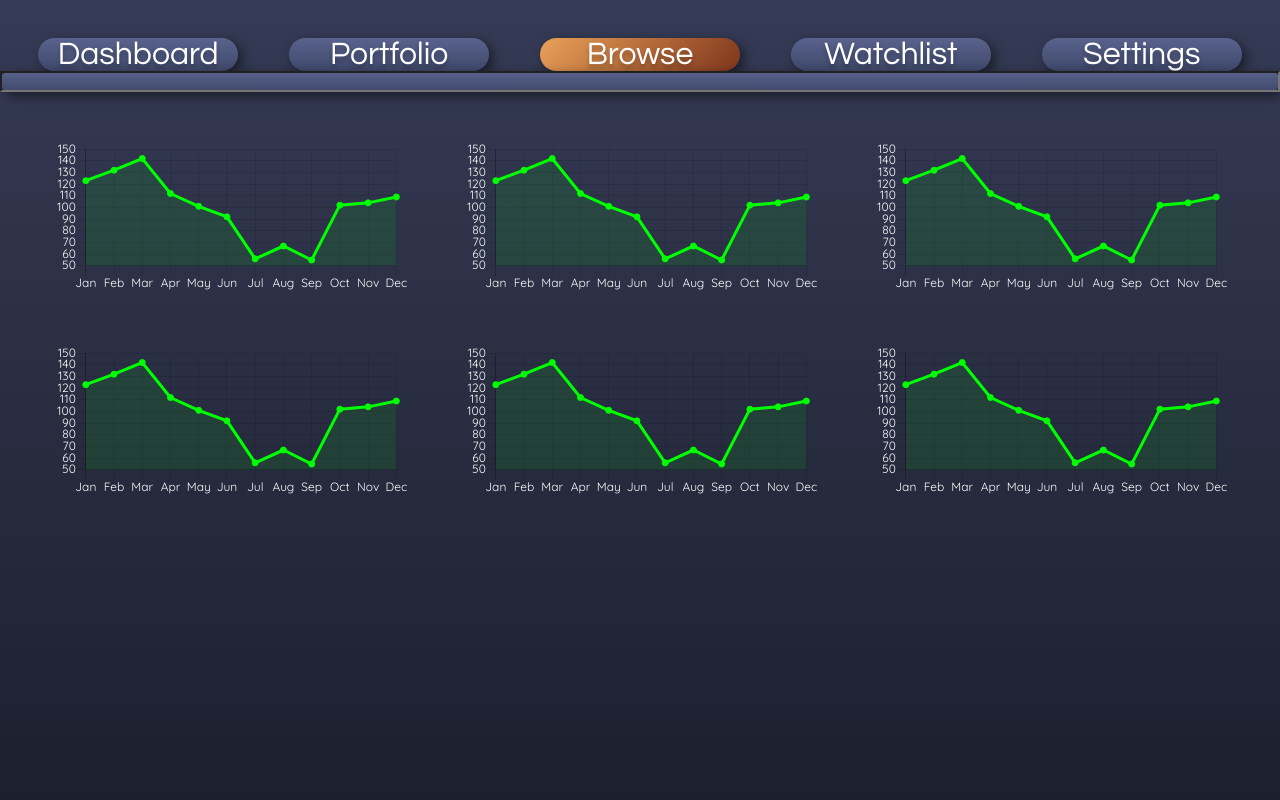
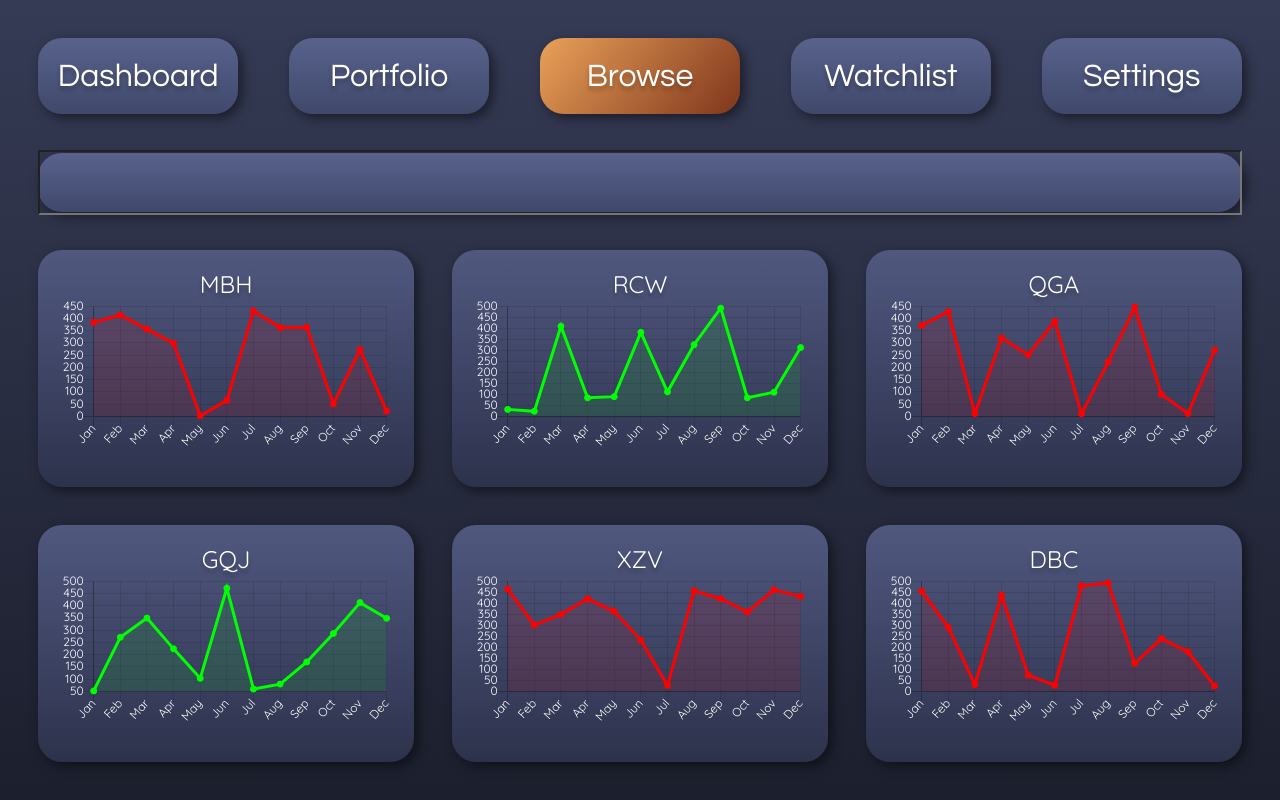
Before and after one commit to jontrost/stimulator, a React (Create React App) app: page /#/browse in a window 1280 px wide. Built offline with nearby package versions, Linux system fonts and the light colour scheme.

Commit message:
Added graph/ticker to stock card

```diff
--- a/src/browse/Browse.js
+++ b/src/browse/Browse.js
@@ -1,5 +1,5 @@
 import React from 'react';
-import PriceGraph from '../reusable-components/price-graph/PriceGraph';
+import StockCard from '../reusable-components/stock-card/StockCard';
 import './Browse.scss';
 
 function Browse() {
@@ -9,42 +9,48 @@ function Browse() {
         <input className="search-input"></input>
       </div>
       <div className="results">
-        <PriceGraph
-          chartId="browse1"
-          data={[123, 132, 142, 112, 101, 92, 56, 67, 55, 102, 104, 109]}
+        <StockCard data={[Math.random()*500, Math.random()*500, Math.random()*500, Math.random()*500,
+          Math.random()*500, Math.random()*500, Math.random()*500, Math.random()*500,
+          Math.random()*500, Math.random()*500, Math.random()*500, Math.random()*500]}
         labels={['Jan', 'Feb', 'Mar', 'Apr', 'May', 'Jun', 'Jul', 'Aug', 'Sep', 'Oct', 'Nov', 'Dec']}
         chartLabel="Price"
-          profitable={true}></PriceGraph>
-        <PriceGraph
-          chartId="browse2"
-          data={[123, 132, 142, 112, 101, 92, 56, 67, 55, 102, 104, 109]}
+        profitable={true}
+        symbol={Math.random().toString(36).replace(/[0-9]/g, '').substring(2, 5).toUpperCase()}></StockCard>
+        <StockCard data={[Math.random()*500, Math.random()*500, Math.random()*500, Math.random()*500,
+          Math.random()*500, Math.random()*500, Math.random()*500, Math.random()*500,
+          Math.random()*500, Math.random()*500, Math.random()*500, Math.random()*500]}
         labels={['Jan', 'Feb', 'Mar', 'Apr', 'May', 'Jun', 'Jul', 'Aug', 'Sep', 'Oct', 'Nov', 'Dec']}
-          chartLabel="Price2"
-          profitable={true}></PriceGraph>
-        <PriceGraph
-          chartId="browse3"
-          data={[123, 132, 142, 112, 101, 92, 56, 67, 55, 102, 104, 109]}
+        chartLabel="Price"
+        profitable={true}
+        symbol={Math.random().toString(36).replace(/[0-9]/g, '').substring(2, 5).toUpperCase()}></StockCard>
+        <StockCard data={[Math.random()*500, Math.random()*500, Math.random()*500, Math.random()*500,
+          Math.random()*500, Math.random()*500, Math.random()*500, Math.random()*500,
+          Math.random()*500, Math.random()*500, Math.random()*500, Math.random()*500]}
         labels={['Jan', 'Feb', 'Mar', 'Apr', 'May', 'Jun', 'Jul', 'Aug', 'Sep', 'Oct', 'Nov', 'Dec']}
-          chartLabel="Price3"
-          profitable={true}></PriceGraph>
-        <PriceGraph
-          chartId="browse4"
-          data={[123, 132, 142, 112, 101, 92, 56, 67, 55, 102, 104, 109]}
+        chartLabel="Price"
+        profitable={true}
+        symbol={Math.random().toString(36).replace(/[0-9]/g, '').substring(2, 5).toUpperCase()}></StockCard>
+        <StockCard data={[Math.random()*500, Math.random()*500, Math.random()*500, Math.random()*500,
+          Math.random()*500, Math.random()*500, Math.random()*500, Math.random()*500,
+          Math.random()*500, Math.random()*500, Math.random()*500, Math.random()*500]}
         labels={['Jan', 'Feb', 'Mar', 'Apr', 'May', 'Jun', 'Jul', 'Aug', 'Sep', 'Oct', 'Nov', 'Dec']}
-          chartLabel="Price4"
-          profitable={true}></PriceGraph>
-        <PriceGraph
-          chartId="browse5"
-          data={[123, 132, 142, 112, 101, 92, 56, 67, 55, 102, 104, 109]}
+        chartLabel="Price"
+        profitable={true}
+        symbol={Math.random().toString(36).replace(/[0-9]/g, '').substring(2, 5).toUpperCase()}></StockCard>
+        <StockCard data={[Math.random()*500, Math.random()*500, Math.random()*500, Math.random()*500,
+          Math.random()*500, Math.random()*500, Math.random()*500, Math.random()*500,
+          Math.random()*500, Math.random()*500, Math.random()*500, Math.random()*500]}
         labels={['Jan', 'Feb', 'Mar', 'Apr', 'May', 'Jun', 'Jul', 'Aug', 'Sep', 'Oct', 'Nov', 'Dec']}
-          chartLabel="Price5"
-          profitable={true}></PriceGraph>
-        <PriceGraph
-          chartId="browse6"
-          data={[123, 132, 142, 112, 101, 92, 56, 67, 55, 102, 104, 109]}
+        chartLabel="Price"
+        profitable={true}
+        symbol={Math.random().toString(36).replace(/[0-9]/g, '').substring(2, 5).toUpperCase()}></StockCard>
+        <StockCard data={[Math.random()*500, Math.random()*500, Math.random()*500, Math.random()*500,
+          Math.random()*500, Math.random()*500, Math.random()*500, Math.random()*500,
+          Math.random()*500, Math.random()*500, Math.random()*500, Math.random()*500]}
         labels={['Jan', 'Feb', 'Mar', 'Apr', 'May', 'Jun', 'Jul', 'Aug', 'Sep', 'Oct', 'Nov', 'Dec']}
-          chartLabel="Price6"
-          profitable={true}></PriceGraph>
+        chartLabel="Price"
+        profitable={true}
+        symbol={Math.random().toString(36).replace(/[0-9]/g, '').substring(2, 5).toUpperCase()}></StockCard>
       </div>
     </div>
   );
--- a/src/browse/Browse.scss
+++ b/src/browse/Browse.scss
@@ -1,27 +1,31 @@
 @import '../mixins.scss';
 
 .browse {
-    display: flex;
-    flex-direction: column;
-    justify-content: space-between;
+    display: grid;
+    grid-area: 2 / 1 / 8 / 2;
+    grid-row-gap: 3vw;
+
+    // SETUP GRID LAYOUT
+    margin: 3%;
 }
 
 .search-bar {
     @include button;
-    grid-area: 1 / 1 / 2 / 4;
     height: 100%;
+    grid-area: 1 / 1 / 2 / 2;
 }
 
 .search-input {
     background-color: transparent;
     width: 100%;
+    height: 100%;
 }
 
 .results {
-    // grid-template-columns: repeat(auto-fill, minmax(200px, 1fr));
     display: grid;
 	grid-template-columns: repeat(auto-fill, minmax(350px, 1fr));
 	grid-auto-rows: auto;
-	grid-gap: 50px;
-	padding: 50px;
+	grid-row-gap: 3vw;
+    grid-column-gap: 3vw;
+    grid-area: 2 / 1 / 3 / 2;
 }
--- a/src/reusable-components/price-graph/PriceGraph.js
+++ b/src/reusable-components/price-graph/PriceGraph.js
@@ -3,8 +3,11 @@ import Chart from 'chart.js';
 import './PriceGraph.scss';
 
 function PriceGraph(props) {
+  const id = Math.random().toString(36).substring(2);
+  const profitable = (props.data[0] < props.data[props.data.length-1]) ? true : false;
+  console.log(props.data);
   useEffect(() => {
-    const ctx = document.getElementById(props.chartId);
+    const ctx = document.getElementById(id);
     Chart.defaults.global.defaultFontColor = 'white';
     Chart.defaults.global.defaultFontFamily = '"Quicksand", sans-serif';
     new Chart(ctx, {
@@ -17,9 +20,9 @@ function PriceGraph(props) {
             lineTension: 0,
             fill: true,
             data: props.data,
-            borderColor: props.profitable ? 'rgba(0, 255, 0, 1)' : 'rgba(0, 255, 0, 1)',
-            backgroundColor: props.profitable ? 'rgba(0, 255, 0, 0.1)' : 'rgba(255, 0, 0, 0.1)',
-            pointBackgroundColor: props.profitable ? 'rgba(0, 255, 0, 1)' : 'rgba(0, 255, 0, 1)',
+            borderColor: profitable ? 'rgba(0, 255, 0, 1)' : 'rgba(255, 0, 0, 1)',
+            backgroundColor: profitable ? 'rgba(0, 255, 0, 0.1)' : 'rgba(255, 0, 0, 0.1)',
+            pointBackgroundColor: profitable ? 'rgba(0, 255, 0, 1)' : 'rgba(255, 0, 0, 1)',
           },
         ],
       },
@@ -39,7 +42,7 @@ function PriceGraph(props) {
 
   return (
     <div className={props.className}>
-      <canvas id={props.chartId}></canvas>
+      <canvas id={id}></canvas>
     </div>
   );
 }
--- /dev/null
+++ b/src/reusable-components/stock-card/StockCard.js
@@ -0,0 +1,19 @@
+import React from 'react';
+import PriceGraph from '../price-graph/PriceGraph';
+import './StockCard.scss';
+
+function StockCard(props) {
+  return (
+    <div className="stock-card">
+      <div className="stock-card-symbol">{props.symbol}</div>
+      <PriceGraph
+        data={props.data}
+        labels={props.labels}
+        chartLabel={props.chartLabel}
+        profitable={props.profitable}>
+      </PriceGraph>
+    </div>
+  );
+}
+
+export default StockCard;
--- /dev/null
+++ b/src/reusable-components/stock-card/StockCard.scss
@@ -0,0 +1,20 @@
+@import '../../mixins.scss';
+
+.stock-card {
+    background: linear-gradient(
+      180deg,
+      $foregroundLightBlue 0%,
+      $foregroundDarkBlue 100%
+    );
+    box-shadow: 4px 4px 12px rgba(0, 0, 0, 0.5);
+    border-radius: 24px;
+    padding: 5%;
+}
+
+.stock-card-symbol {
+    display: flex;
+    @include body-font;
+    color: $white;
+    align-items: center;
+    justify-content: center;
+}
```
Lines whose indentation alone changed are shown as unchanged.
